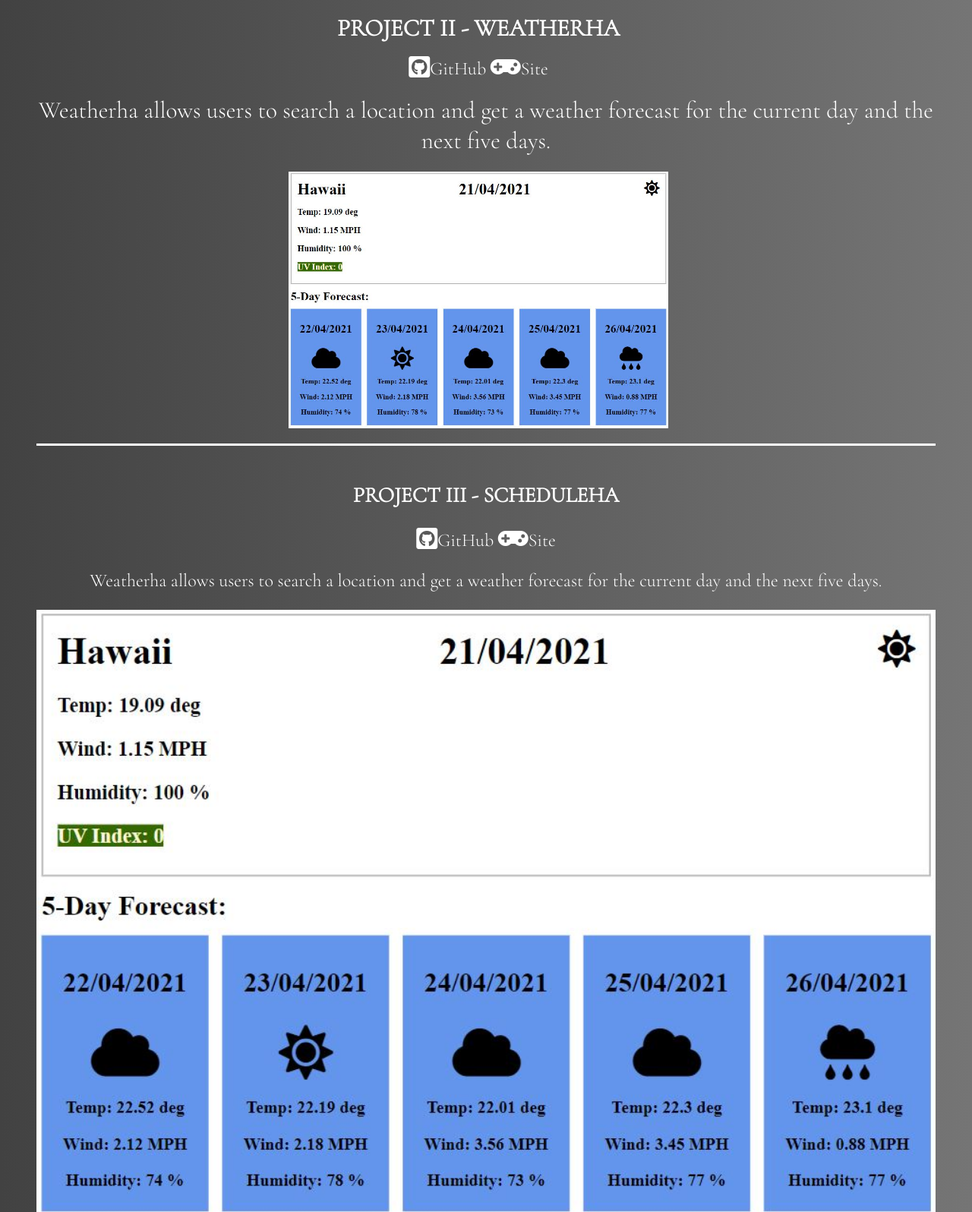
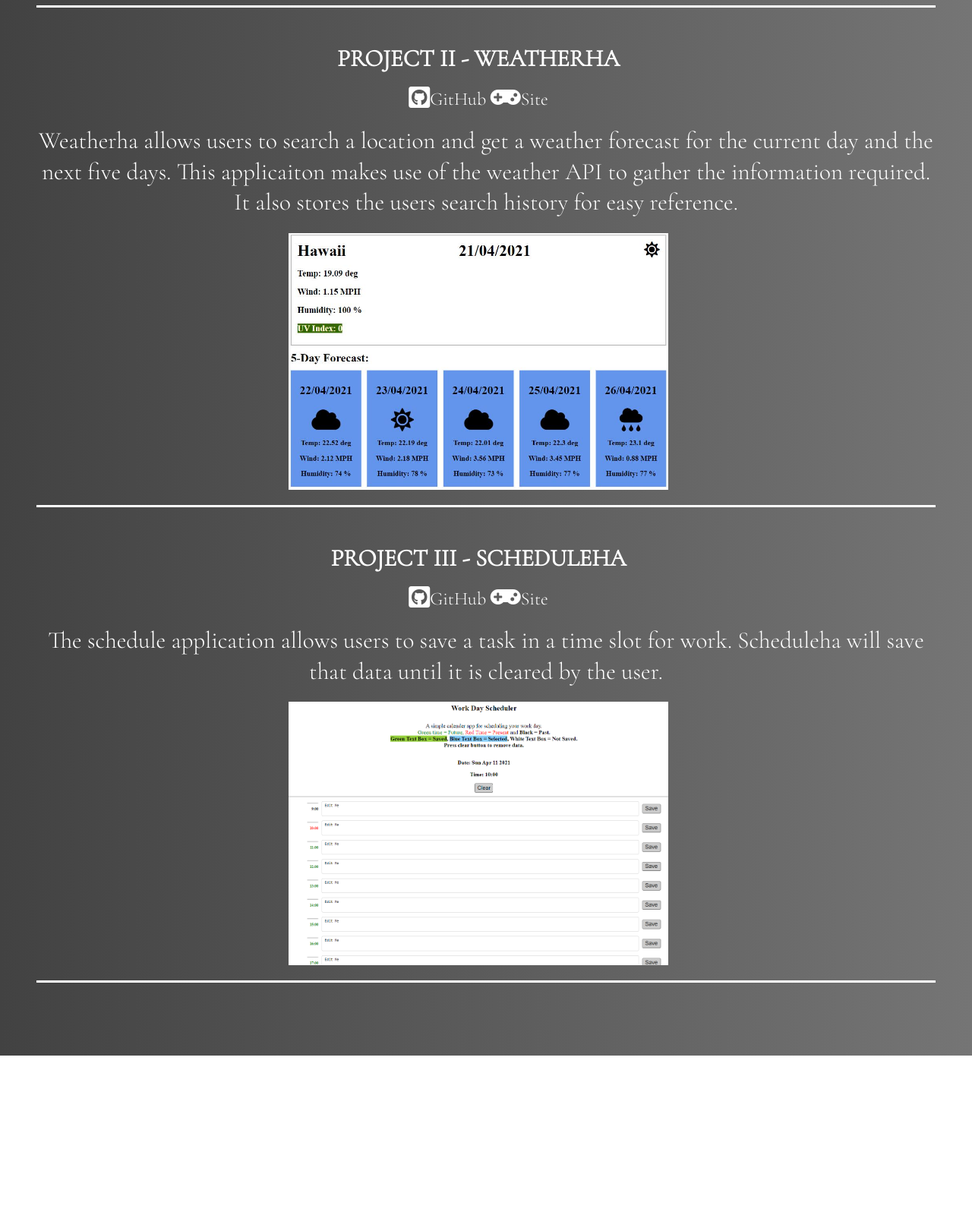
Before and after one commit to RichoHa/portfolioHa, a plain HTML site: page index.html in a window 1280 px wide. Shown: the part 1700-3296 px from the top of the page at 76% size. After the commit the page ends 3090 px from the top, so only its background shows below. Drawn offline with nearby package versions, Linux system fonts and the light colour scheme.

Commit message:
Completed third card including styling

```diff
--- a/assets/css/script.css
+++ b/assets/css/script.css
@@ -55,7 +55,7 @@ a:link, a:visited{
 
 
 /* INformation Section 1*/
-#aboutMe, #project1, #project2{
+#aboutMe, #project1, #project2, #project3{
     display:grid;
     grid-template-columns: 1fr 1fr 1fr;
     gap: 1.5rem;
@@ -63,7 +63,7 @@ a:link, a:visited{
     margin-bottom: 2em;
 }
 
-#aboutMeTitle, #project1Title, #project2Title{
+#aboutMeTitle, #project1Title, #project2Title, #project3Title{
     display: flex;
     flex-direction: column;
     justify-self: right;
@@ -73,22 +73,27 @@ a:link, a:visited{
     gap:20px;
 }
 
-#aboutMeTitle h3, #project1Title h3, #project2Title h3{
+#aboutMeTitle h3, #project1Title h3, #project2Title h3, #project3Title h3{
     margin:0;
     font-size: 1.3em;
 }
 
-#aboutMe p, #project1 p, #project2 p{
+#aboutMe p, #project1 p, #project2 p, #project3 p{
     line-height: 1.3em;
     font-size: 1.3em;
     margin:0;
 
 }
 
-#aboutMe img, #project1 img, #project2 img{
+#aboutMe img, #project1 img, #project2 img, #project3 img{
     margin-right:20px;
     max-height: 500px;
     max-width: 500px;
+}
+
+a:hover{
+    transform: scale(1.3);
+    color: greenyellow;
 }
 
 
@@ -101,7 +106,7 @@ a:link, a:visited{
 
     /* INformation Section 1*/
 
-    #aboutMe, #project1, #project2{
+    #aboutMe, #project1, #project2, #project3{
         display: flex;
         flex-direction: column;
         justify-content: center;
@@ -112,11 +117,11 @@ a:link, a:visited{
         padding-bottom: 20px;
     }
 
-    #aboutMe p, #project1 p, #project2 p{
+    #aboutMe p, #project1 p, #project2 p, #project3 p{
         padding-bottom:20px;
     }
 
-    #aboutMeTitle, #project1Title, #project2Title{
+    #aboutMeTitle, #project1Title, #project2Title, #project3Title{
         border-right: 0;
         display: flex;
         flex-direction: column;
@@ -124,15 +129,10 @@ a:link, a:visited{
         padding-bottom:20px
     }
 
-    #aboutMe img, #project1 img, #project2 img{
+    #aboutMe img, #project1 img, #project2 img, #project3 img{
         max-height: 500px;
         max-width: 500px;
 
     }
 
 }
-
-a:hover{
-    transform: scale(1.3);
-    color: greenyellow;
-}
--- a/index.html
+++ b/index.html
@@ -46,19 +46,23 @@
                 </div>
             </div>
             <p> Local Discovery is a treasure-hunt style activity trail based on geolocation data,
-                which allows adventurous spirits to discover local attractions in a fun, "gamified" way. </p>
-            <img src="./assets/images/discover-image.JPG" alt="picture of myself" style="width:100%">
+                which allows adventurous spirits to discover local attractions in a fun, "gamified" way.
+                This applicaiton utilises a few APIs such as geolocation and google maps. </p>
+            <img src="./assets/images/discover-image.JPG" alt="picture of location game" style="width:100%">
         </div>
         <div id="project2">
             <div id="project2Title">
                 <h3>PROJECT II - WEATHERHA</h3>
                 <div>
-                <a href="https://github.com/stephje/local-discovery"><i class="fab fa-github-square fa-lg"></i>GitHub</a>
-                <a href="https://stephje.github.io/local-discovery/"><i class="fas fa-gamepad fa-lg"></i>Site</a>
+                <a href="https://github.com/RichoHa/WeatherHa"><i class="fab fa-github-square fa-lg"></i>GitHub</a>
+                <a href="https://richoha.github.io/WeatherHa/"><i class="fas fa-gamepad fa-lg"></i>Site</a>
                 </div>
             </div>
-            <p> Weatherha allows users to search a location and get a weather forecast for the current day and the next five days. </p>
-            <img src="./assets/images/weather-image.JPG" alt="picture of myself" style="width:100%">
+            <p> Weatherha allows users to search a location and get a weather forecast for the current day and the next five days.
+                This applicaiton makes use of the weather API to gather the information required. It also stores the users search history
+                for easy reference.
+            </p>
+            <img src="./assets/images/weather-image.JPG" alt="picture of weather app" style="width:100%">
         </div>
         <div id="project3">
             <div id="project3Title">
@@ -68,8 +72,10 @@
                 <a href="https://richoha.github.io/scheduleHa"><i class="fas fa-gamepad fa-lg"></i>Site</a>
                 </div>
             </div>
-            <p> Weatherha allows users to search a location and get a weather forecast for the current day and the next five days. </p>
-            <img src="./assets/images/weather-image.JPG" alt="picture of myself" style="width:100%">
+            <p> The schedule application allows users to save a task in a time slot for work.
+                Scheduleha will save that data until it is cleared by the user.
+            </p>
+            <img src="./assets/images/calender-image.png" alt="picture of project" style="width:100%">
         </div>
 
     </div>
```
